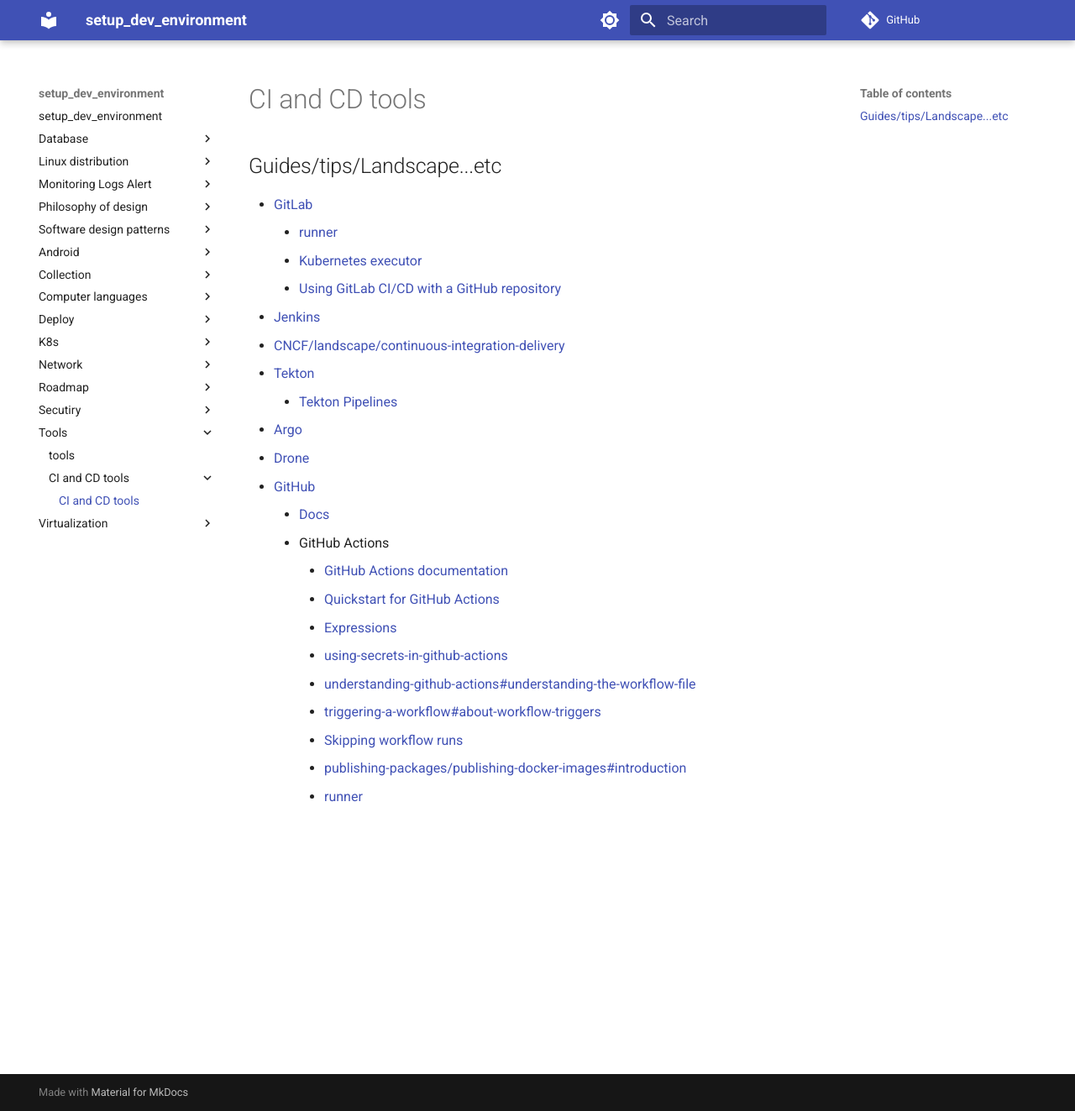
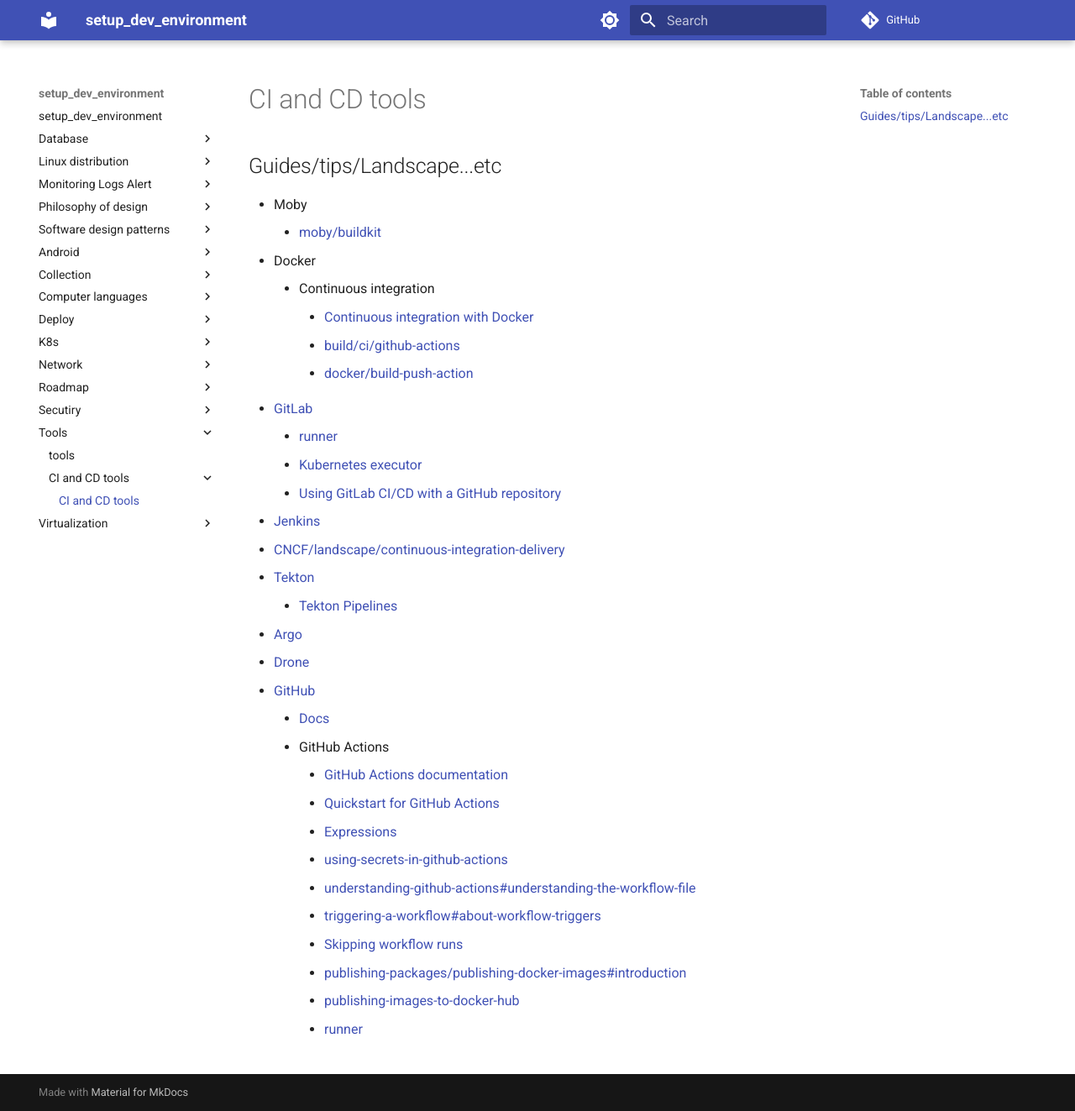
Before and after one commit to hong539/setup_dev_environment, an MkDocs documentation site: the page built from docs/tools/CI_and_CD_tools/ci_and_cd_tools.md, in a window 1280 px wide and 1323 px high. Shown: the whole window at 84% size. Built offline with MkDocs 1.6.1 and Material for MkDocs 9.7.7, drawn with Linux system fonts in a browser that asks for light colours; comment, search, counter and statistics services are not loaded.

Commit message:
[skip ci] update all

```diff
--- a/docs/tools/CI_and_CD_tools/ci_and_cd_tools.md
+++ b/docs/tools/CI_and_CD_tools/ci_and_cd_tools.md
@@ -2,6 +2,13 @@
 
 ## Guides/tips/Landscape...etc
 
+* Moby
+    * [moby/buildkit](https://github.com/moby/buildkit)
+* Docker
+    * Continuous integration
+        * [Continuous integration with Docker](https://docs.docker.com/build/ci/)
+        * [build/ci/github-actions](https://docs.docker.com/build/ci/github-actions/)
+        * [docker/build-push-action](https://github.com/docker/build-push-action)
 * [GitLab](https://gitlab.com/)
     * [runner](https://docs.gitlab.com/runner/install/)
     * [Kubernetes executor](https://docs.gitlab.com/runner/executors/kubernetes.html)
@@ -23,4 +30,5 @@
         * [triggering-a-workflow#about-workflow-triggers](https://docs.github.com/en/actions/using-workflows/triggering-a-workflow#about-workflow-triggers)
         * [Skipping workflow runs](https://docs.github.com/en/actions/managing-workflow-runs/skipping-workflow-runs)
         * [publishing-packages/publishing-docker-images#introduction](https://docs.github.com/en/actions/publishing-packages/publishing-docker-images#introduction)
+        * [publishing-images-to-docker-hub](https://docs.github.com/en/actions/publishing-packages/publishing-docker-images#publishing-images-to-docker-hub)
         * [runner](https://github.com/actions/runner)
```
Also changed, not shown: 1 other file.
